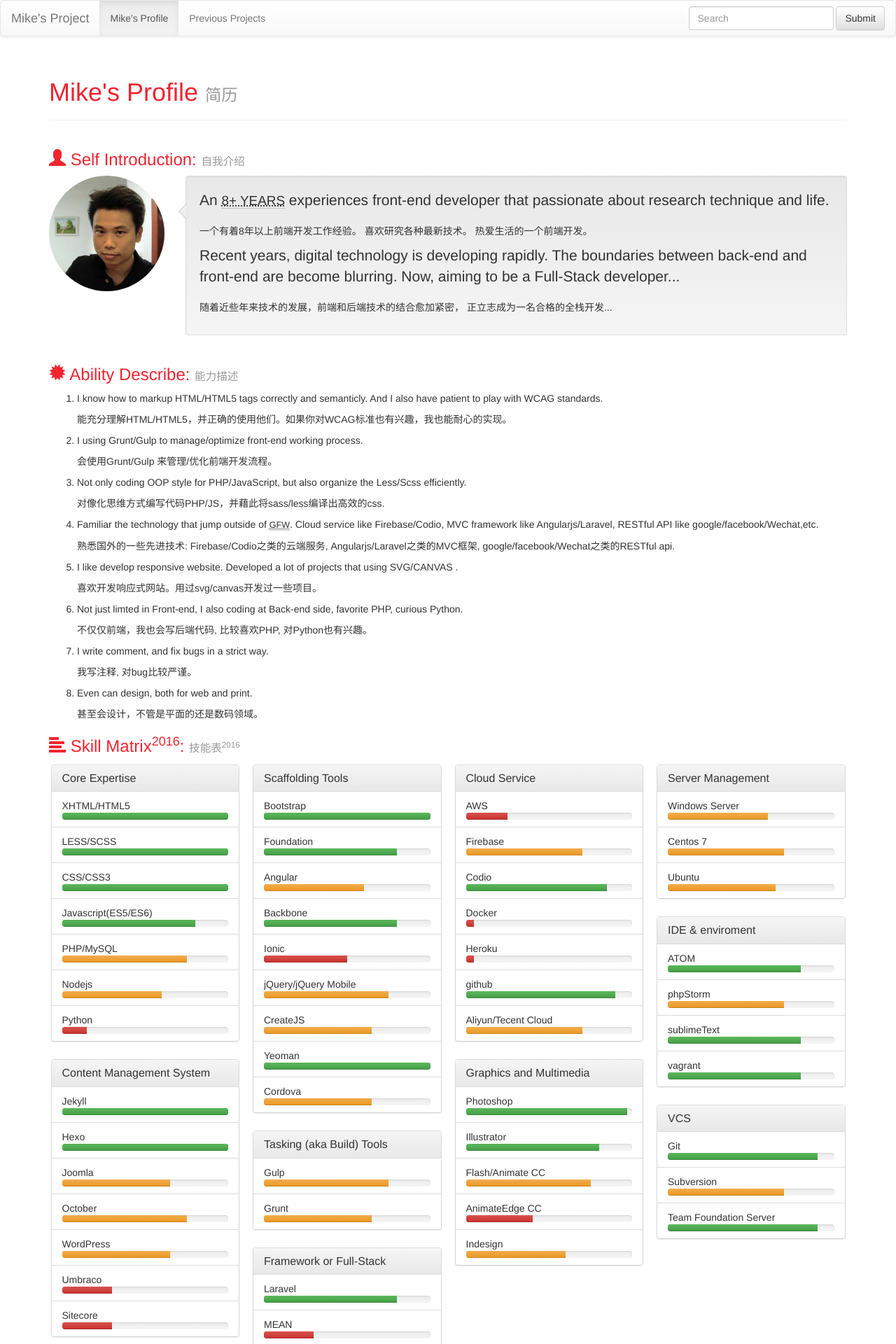
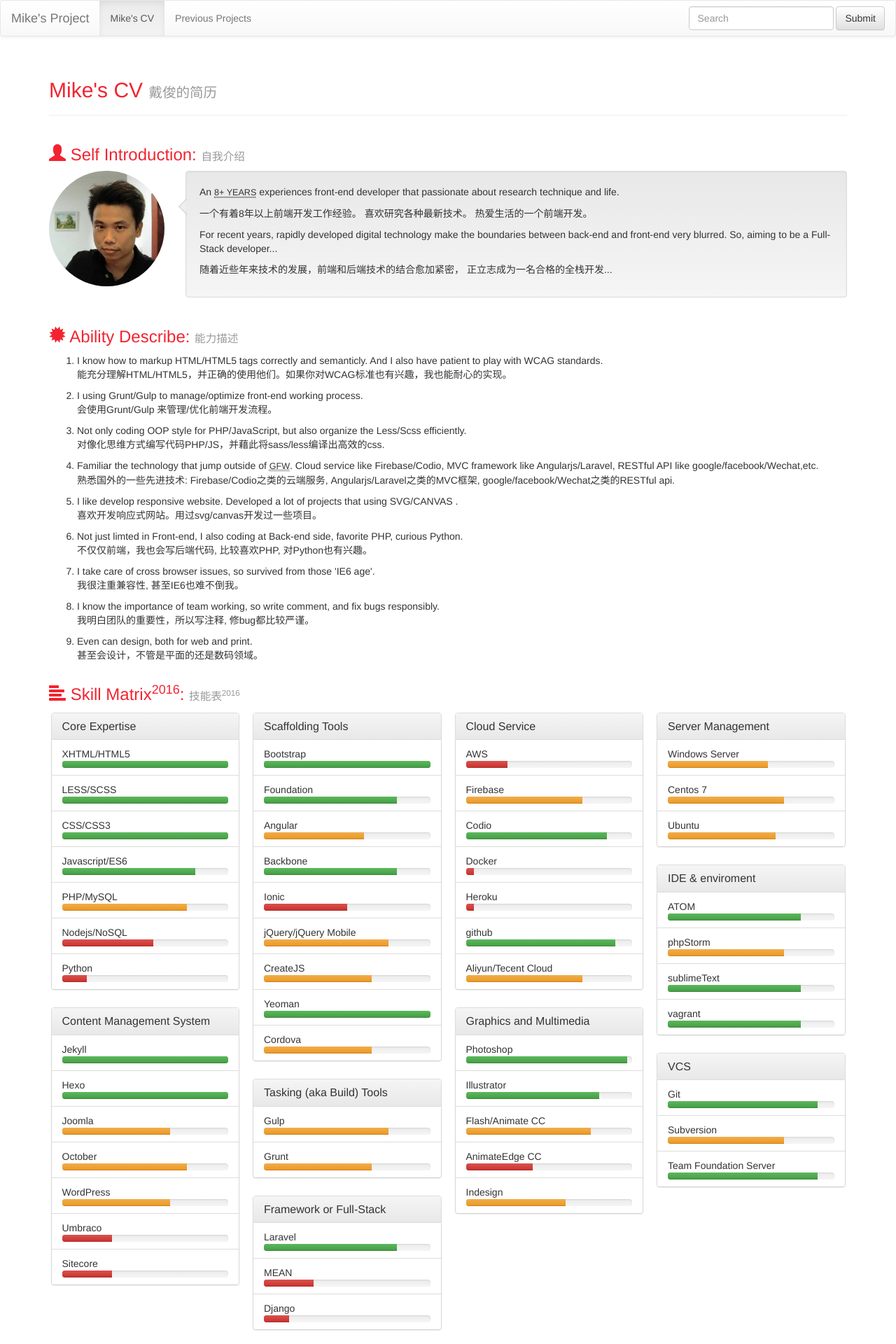
Before and after one commit to iamike/iamike.github.io, a Jekyll site: the page built from cv.html, in a window 1280 px wide. Shown: the top 1920 px of the page at 70% size. Built offline with Jekyll 4.4.1, drawn with Linux system fonts in a browser that asks for light colours; some of the changed text lies outside the part shown.

Commit message:
almost done

```diff
--- /dev/null
+++ b/_data/assets.json
@@ -0,0 +1,42 @@
+{
+    "items": [{
+            "en": "I know how to markup HTML/HTML5 tags correctly and semanticly. And I also have patient to play with WCAG standards. ",
+            "ch": "能充分理解HTML/HTML5，并正确的使用他们。如果你对WCAG标准也有兴趣，我也能耐心的实现。"
+        },
+        {
+            "en": "I using Grunt/Gulp to manage/optimize front-end working process. ",
+            "ch": "会使用Grunt/Gulp 来管理/优化前端开发流程。"
+        },
+        {
+            "en": "Not only coding OOP style for PHP/JavaScript, but also organize the Less/Scss efficiently.",
+            "ch": "对像化思维方式编写代码PHP/JS，并藉此将sass/less编译出高效的css. "
+        },
+
+        {
+            "en": "Familiar the technology that jump outside of <abbr title='中国的#网%络@封*锁，使得很多最新的前端技术不为国人所知' class='initialism'>GFW</abbr>. Cloud service like Firebase/Codio, MVC framework like Angularjs/Laravel, RESTful API like google/facebook/Wechat,etc.",
+            "ch": "熟悉国外的一些先进技术: Firebase/Codio之类的云端服务, Angularjs/Laravel之类的MVC框架, google/facebook/Wechat之类的RESTful api."
+        },
+
+        {
+            "en": "I like develop responsive website. Developed a lot of projects that using SVG/CANVAS .",
+            "ch": "喜欢开发响应式网站。用过svg/canvas开发过一些项目。"
+        },
+
+        {
+            "en": "Not just limted in Front-end, I also coding at Back-end side, favorite PHP, curious Python.",
+            "ch": "不仅仅前端，我也会写后端代码, 比较喜欢PHP, 对Python也有兴趣。"
+        },
+				{
+						"en": "I take care of cross browser issues, so survived from those 'IE6 age'.",
+						"ch": "我很注重兼容性, 甚至IE6也难不倒我。"
+				},
+				{
+						"en": "I know the importance of team working, so write comment, and fix bugs responsibly.",
+						"ch": "我明白团队的重要性，所以写注释, 修bug都比较严谨。"
+				},
+        {
+            "en": "Even can design, both for web and print. ",
+            "ch": "甚至会设计，不管是平面的还是数码领域。"
+        }
+    ]
+}
--- a/_data/skills.json
+++ b/_data/skills.json
@@ -11,14 +11,14 @@
               "name": "CSS/CSS3",
               "score": 100
             }, {
-                "name": "Javascript(ES5/ES6)",
+                "name": "Javascript/ES6",
                 "score": 80
             }, {
                 "name": "PHP/MySQL",
                 "score": 75
             }, {
-                "name": "Nodejs",
-                "score": 60
+                "name": "Nodejs/NoSQL",
+                "score": 55
             }, {
                 "name": "Python",
                 "score": 15
--- a/assets/themes/bootstrap-3/css/style.css
+++ b/assets/themes/bootstrap-3/css/style.css
@@ -16,6 +16,9 @@
 /* Jekyll Bootstrap Colors */
 h1, h2, h3, h4 {
   color: #f22430;
+}
+h1{
+  font-size: 30px
 }
 #footer {
   background-color: #fdcd60;
@@ -77,6 +80,16 @@ h1, h2, h3, h4 {
   background: #57A957;
   border: 1px solid #4c964d;
   color: #FFF; }
+
+/*assets*/
+ol.assets li {
+  padding-bottom: 10px;
+}
+ol.assets p {
+  padding-bottom: 0px;
+  margin-bottom: 0px;
+}
+/*skills  */
 .skill-matrix p{
   margin-bottom: 0px;
 }
--- a/cv.html
+++ b/cv.html
@@ -1,7 +1,7 @@
 ---
 layout: page
-title: Mike's Profile
-tagline: 简历
+title: Mike's CV
+tagline: 戴俊的简历
 group: navigation
 ---
 {% include JB/setup %}
@@ -11,52 +11,22 @@ group: navigation
 	<div class="col-md-10 col-xs-8">
 		<div class="well talkbox right">
 			<div class="arrow"></div>
-			<p class="lead">An <abbr title="I get a lot experience at Nextdigital" class="initialism">8+ years</abbr> experiences front-end developer that passionate about research technique and life. </p>
+			<p>An <abbr title="I get a lot experience at Nextdigital" class="initialism">8+ years</abbr> experiences front-end developer that passionate about research technique and life. </p>
 			<p>一个有着8年以上前端开发工作经验。 喜欢研究各种最新技术。 热爱生活的一个前端开发。</p>
-			<p class="lead">Recent years, digital technology is developing rapidly. The boundaries between back-end and front-end are become blurring. Now, aiming to be a Full-Stack developer...</p>
+			<p>For recent years, rapidly developed digital technology make the boundaries between back-end and front-end very blurred. So, aiming to be a Full-Stack developer...</p>
 			<p>随着近些年来技术的发展，前端和后端技术的结合愈加紧密， 正立志成为一名合格的全栈开发...</p>
 		</div>
 	</div>
 </div>
 
 <h3><span class="glyphicon glyphicon-certificate" aria-hidden="true"></span> Ability Describe: <small>能力描述</small></h3>
-<ol>
+<ol class="assets">
+	{% for item in site.data.assets.items %}
 	<li>
-		<p>I know how to markup HTML/HTML5 tags correctly and semanticly. And I also have patient to play with WCAG standards. </p>
-		<p>能充分理解HTML/HTML5，并正确的使用他们。如果你对WCAG标准也有兴趣，我也能耐心的实现。</p>
+		<p>{{item.en}}</p>
+		<p>{{item.ch}}</p>
 	</li>
-	<li>
-		<p>I using Grunt/Gulp to manage/optimize front-end working process. </p>
-		<p>会使用Grunt/Gulp 来管理/优化前端开发流程。</p>
-	</li>
-	<li>
-		<p>Not only coding OOP style for PHP/JavaScript, but also organize the Less/Scss efficiently.</p>
-		<p>对像化思维方式编写代码PHP/JS，并藉此将sass/less编译出高效的css. </p>
-	</li>
-	<li>
-		<p>Familiar the technology that jump outside of <abbr title="中国的#网%络@封*锁，使得很多最新的前端技术不为国人所知" class="initialism">GFW</abbr>. Cloud service like Firebase/Codio, MVC framework like Angularjs/Laravel, RESTful API like google/facebook/Wechat,etc.</p>
-		<p>熟悉国外的一些先进技术: Firebase/Codio之类的云端服务, Angularjs/Laravel之类的MVC框架, google/facebook/Wechat之类的RESTful api.</p>
-	</li>
-	<li>
-		<p>I like develop responsive website. Developed a lot of projects that using SVG/CANVAS .</p>
-		<p>喜欢开发响应式网站。用过svg/canvas开发过一些项目。</p>
-	</li>
-	<li>
-		<p>
-			Not just limted in Front-end, I also coding at Back-end side, favorite PHP, curious Python.
-		</p>
-		<p>
-			不仅仅前端，我也会写后端代码, 比较喜欢PHP, 对Python也有兴趣。
-		</p>
-	</li>
-	<li>
-		<p>I write comment, and fix bugs in a strict way.</p>
-		<p>我写注释, 对bug比较严谨。</p>
-	</li>
-	<li>
-		<p>Even can design, both for web and print. </p>
-		<p>甚至会设计，不管是平面的还是数码领域。</p>
-	</li>
+	{% endfor %}
 </ol>
 
 <h3><span class="glyphicon glyphicon-align-left" aria-hidden="true"></span> Skill Matrix<sup>2016</sup>: <small>技能表<sup>2016</sup></small></h3>
@@ -92,18 +62,21 @@ group: navigation
 	{% endfor %}
 </div>
 
-<h3><span class="glyphicon glyphicon-time" aria-hidden="true"></span> Working Experience: <small>工作经历</small> </h3>
-
+<h3><span class="glyphicon glyphicon-time" aria-hidden="true"></span> Experience: <small>经历</small> </h3>
 <div class="container">
   <div class="row">
     <div class="col-lg-12">
-      <h4 class="text-center">Short Brief 前言综述</h4>
+      <h4 class="text-center">Biography <small>传记</small></h4>
 			<p>
-				After graduation, I didn't follow the major. I don't want to be an accountant. For I am interested digital world. I decide to go a different path. Good English foudation allow me understanding the heavy tech-spec, give a lot chance to fixed the complicated problems, dig the solution in google. Technology will not stop the steps, so am I.
+				After graduation, I didn't follow the major. I don't want to be an accountant. For I am interested digital world. I decide to go a different path. Good English foudation allow me understanding the heavy tech-specs, give a lot chance to fixed the complicated problems, dig the solution in google. Technology will not stop the steps, so am I.
 			</p>
       <p>
-				毕业后并没有从事所学的会计专业，对计算机感兴趣的我，选择走上了一条不同的路径。我2003毕业的我们和计算机或者说互联网行业有着不解之缘。从一开始搜索着怎么使用Photoshop，到如今探索着成为一名全栈开发。我始终坚定认真对待自己的每一份工作，每一个项目。
+				毕业后并没有从事所学的会计专业，对计算机感兴趣的我，选择走上了一条不同的路径。我2003毕业的我们和计算机或者说互联网行业有着不解之缘。从一开始搜索着怎么使用Photoshop，到如今探索着成为一名全栈开发。
       </p>
+			<h4 class="text-center">Projects <small>旧目</small></h4>
+			<p>I take seriously for every projects. It maybe not good becasue of some reason from your eyes.</p>
+			<p>我始终坚定认真对待自己的每一个项目。如果您有兴趣了解我以前做过的项目，请查看详细页</p>
+			<h4 class="text-center">Timeline <small>时间轴</small></h4>
       <ul class="timeline">
 				{% for period in site.data.timeline.period reversed %}
 				<li class = "{% cycle '', 'timeline-inverted' %}">
```
Also changed, not shown: _data/timeline.json (+15 -15 lines). Lines whose indentation alone changed are shown as unchanged.
